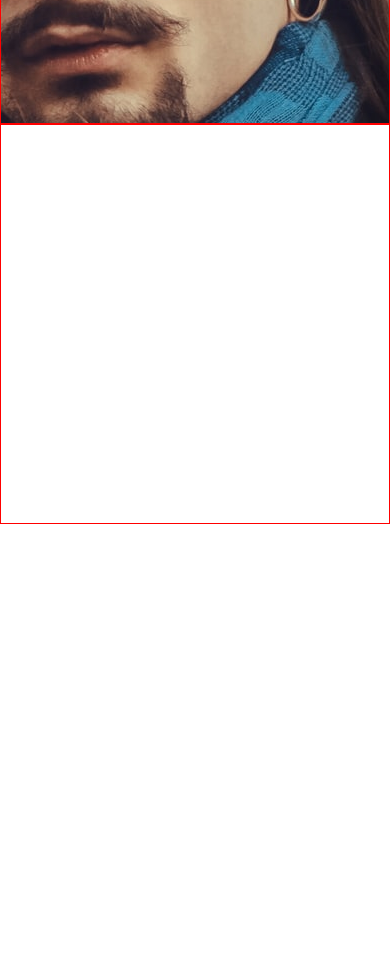
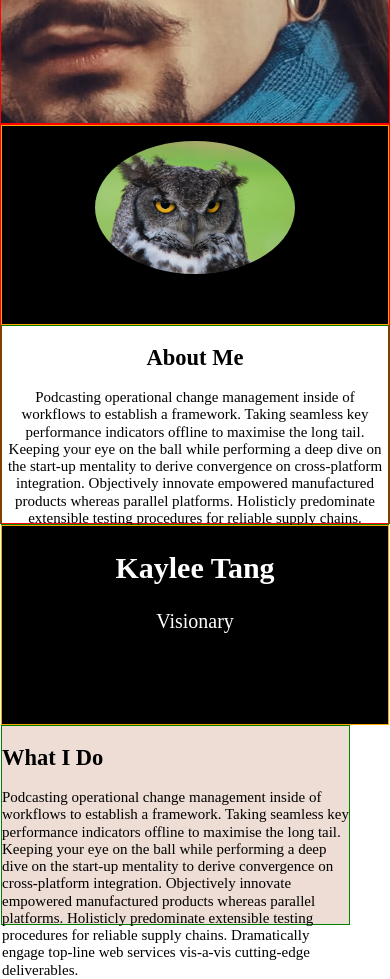
Before and after one commit to camercha/kaylee-s-kreatures, a plain HTML site: page index.html in a window 390 px wide. Shown: the part 720-1699 px from the top of the page. Before the commit the page ends 1244 px from the top, so only its background shows below. Drawn offline with Linux system fonts and the light colour scheme.

Commit message:
formatted it the website so the second section works on the phone

```diff
--- a/css/style.css
+++ b/css/style.css
@@ -41,6 +41,8 @@ color: black;
 background-color: yellow;
 
 
+
+
 }
 
 
@@ -51,13 +53,121 @@ background-color: yellow;
     height: 400px;
 }
 
+#firstsectionPT1{
+    display: flex;
+    flex-direction: row;
+    width: 100%;
+
+}
+
+
+.mainpic{
+    border: 1px solid orange ;
+    width: 300px;
+    height: 200px;
+    background-color: black;
+    display: flex;
+    flex-direction: column;
+    align-items: center;
+    justify-items: center;
+
+}
+
+
+.displaypic img{
+border-radius: 50%;
+width: 200px;
+margin-top: 15px;
+
+
+}
+
+.statement1{
+    border: 1px solid green;
+    width: 90%;
+    height: 200px;
+    font-size: 15px;
+
+
+}
+
+
+#firstsectionPT2{
+    display: flex;
+    flex-direction: row;
+}
+
+
+.title{
+    border: 1px solid orange ;
+     width: 300px;
+    height: 200px;
+    background-color: black;
+    color: white;
+    text-align: center;
+    font-size: 20px
+}
+
+.statement2{
+    border: 1px solid green;
+    width: 90%;
+    height: 200px;
+    background-color: #EDDDD4;
+    font-size: 15px;
+}
+
+
+
+
+
+
 
 @media(max-width:700px){
     header h1{
         font-size: 60px;
 
     }
+
+
+    #firstsectionPT1{
+        display: flex;
+        flex-direction: column;
+        width: 100%;
+
+    }
+
+
+    .mainpic{
+        width: 100%;
+    }
+
+    .statement1{
+        width: 100%;
+        text-align: center;
+    }
+
+    #firstsectionPT2{
+        display: flex;
+        flex-direction: column;
+    }
+
+    .title{
+        width: 100%;
+    }
+
+
+
+
+
+
 }
+
+
+
+
+
+
+
 
 @media(min-width:1900px){
     header{
--- a/index.html
+++ b/index.html
@@ -12,24 +12,53 @@
 <body>
     <header>
         <p> I try to the raw and natuarl things in life, <br> I like to eat chocolate cake. </p>
-
-
-
-
-
-        <h1>the perfect</h1>
+        <h1>the search</h1>
 
     </header>
     <main>
         <div id="firstsection">
             <div id="firstsectionPT1">
-
+                <div class="mainpic">
+                    <div class="displaypic"><img src="images/paul-morley-7i9yLoUgoP8-unsplash.jpg" alt=""></div>
+                </div>
+                <div class="statement1">
+                    <h2>About Me</h2>
+                    <p>Podcasting operational change management inside of workflows to establish a framework. Taking
+                        seamless key performance indicators offline to maximise the long tail. Keeping your eye on the
+                        ball while performing a deep dive on the start-up mentality to derive convergence on
+                        cross-platform integration. Objectively innovate empowered manufactured products whereas
+                        parallel platforms. Holisticly predominate extensible testing procedures for reliable supply
+                        chains. Dramatically engage top-line web services vis-a-vis cutting-edge deliverables.</p>
+                </div>
             </div>
 
             <div id="firstsectionPT2">
-
+                <div class="title">
+                    <h2>Kaylee Tang</h2>
+                    <p>Visionary</p>
+                </div>
+                <div class="statement2">
+                    <h2>What I Do</h2>
+                    <p>Podcasting operational change management inside of workflows to establish a framework. Taking
+                        seamless key performance indicators offline to maximise the long tail. Keeping your eye on the
+                        ball while performing a deep dive on the start-up mentality to derive convergence on
+                        cross-platform integration. Objectively innovate empowered manufactured products whereas
+                        parallel platforms. Holisticly predominate extensible testing procedures for reliable supply
+                        chains. Dramatically engage top-line web services vis-a-vis cutting-edge deliverables.</p>
+                </div>
             </div>
 
+        </div>
+
+        <div id="second section">
+            <div id="gallary">
+                <div></div>
+                <div></div>
+                <div></div>
+                <div></div>
+                <div></div>
+                <div></div>
+            </div>
         </div>
 
     </main>
```
Also changed, not shown: images/paul-morley-7i9yLoUgoP8-unsplash.jpg (added).
